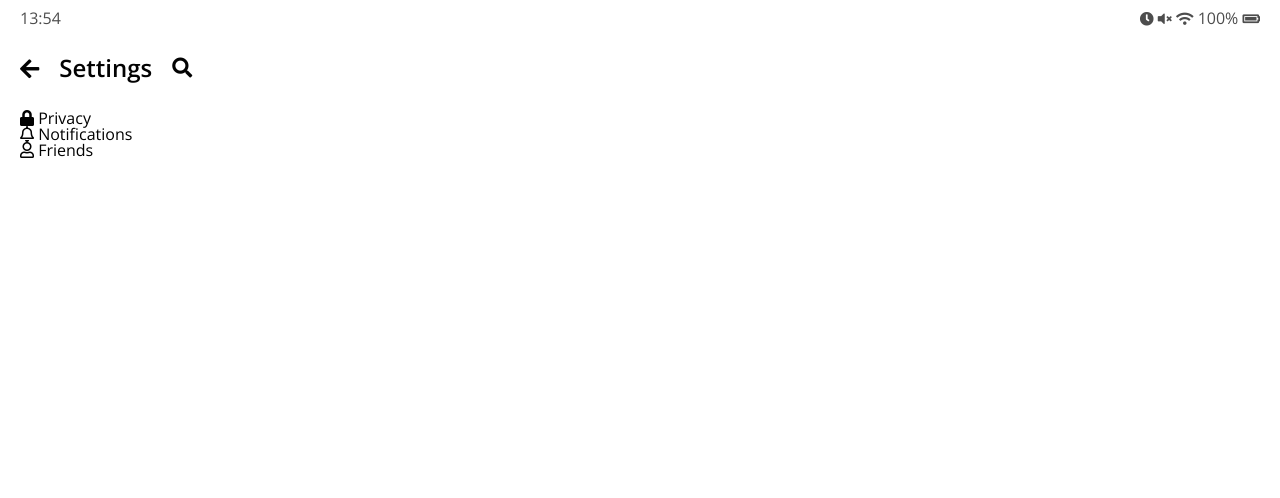
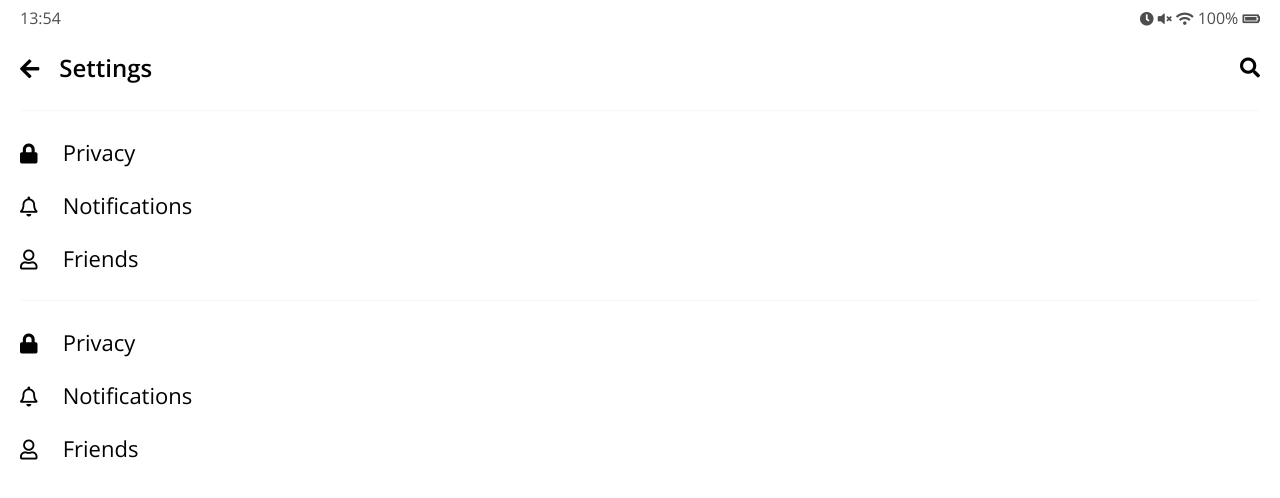
Before and after one commit to sunday-sunny/kakao-clone, a plain HTML site: page settings.html in a window 1280 px wide. Drawn offline with nearby package versions, Linux system fonts and the light colour scheme.

Commit message:
#2.11 Settings Screen

```diff
--- /dev/null
+++ b/css/setting.css
@@ -0,0 +1,22 @@
+.settings .settings__sections {
+  border-top: 1px solid #f7f7f7;
+  padding: 30px 0px;
+}
+
+.settings_setting .settings__icon {
+  font-size: 20px;
+  margin-right: 20px;
+}
+
+.settings_setting .settings__title {
+  font-size: 22px;
+  font-weight: 300;
+}
+
+.settings .settings_setting {
+  margin-bottom: 30px;
+}
+
+.settings .settings_setting:last-child {
+  margin-bottom: 0px;
+}
--- a/css/styles.css
+++ b/css/styles.css
@@ -1,4 +1,4 @@
-@import url("https://fonts.googleapis.com/css?family=Open+Sans:400,600&display=swap");
+@import url("https://fonts.googleapis.com/css?family=Open+Sans:300,400,600&display=swap");
 @import "reset.css";
 @import "status-bar.css";
 @import "header.css";
@@ -7,6 +7,7 @@
 @import "friends.css";
 @import "find.css";
 @import "more.css";
+@import "setting.css";
 
 * {
   box-sizing: border-box;
--- a/settings.html
+++ b/settings.html
@@ -33,16 +33,45 @@
           <i class="fas fa-arrow-left"></i>
         </a>
         <h1 class="header__title">Settings</h1>
-        <div class="header__header-column">
-          <span class="header__icon">
-            <i class="fas fa-search"></i>
-          </span>
-        </div>
+      </div>
+      <div class="header__header-column">
+        <span class="header__icon">
+          <i class="fas fa-search"></i>
+        </span>
       </div>
     </header>
 
     <!-- 환경 설정 목록 -->
-    <main class="main settings">
+    <main class="settings">
+      <section class="settings__sections">
+        <ul class="settings_list">
+          <!-- Privacy -->
+          <li class="settings_setting">
+            <span class="settings__icon">
+              <i class="fas fa-lock"></i>
+            </span>
+            <span class="settings__title">Privacy</span>
+          </li>
+
+          <!-- Notifications -->
+          <li class="settings_setting">
+            <span class="settings__icon">
+              <i class="far fa-bell"></i>
+            </span>
+            <span class="settings__title">Notifications</span>
+          </li>
+
+          <!-- Friends -->
+          <li class="settings_setting">
+            <span class="settings__icon">
+              <i class="far fa-user"></i>
+            </span>
+            <span class="settings__title">Friends</span>
+          </li>
+        </ul>
+      </section>
+
+      <!-- section2 -->
       <section class="settings__sections">
         <ul class="settings_list">
           <!-- Privacy -->
```
